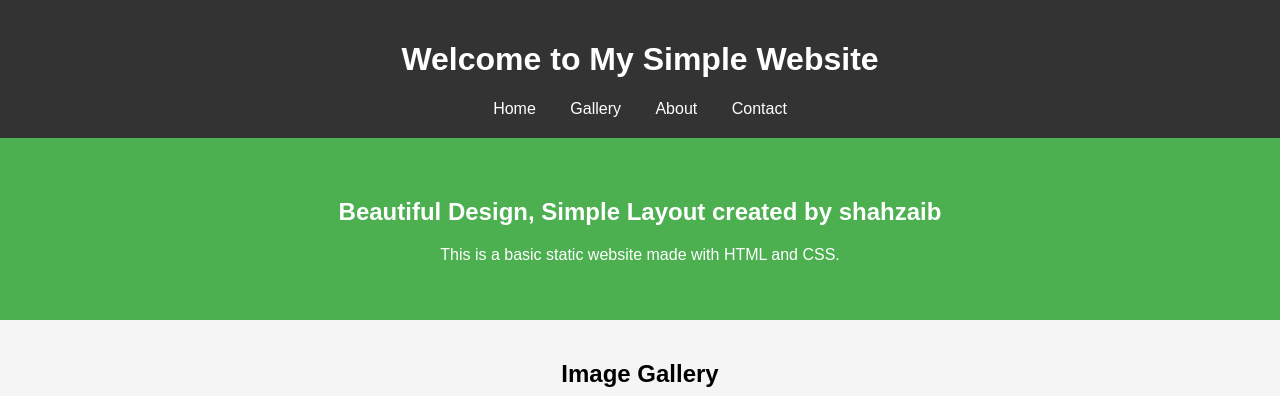
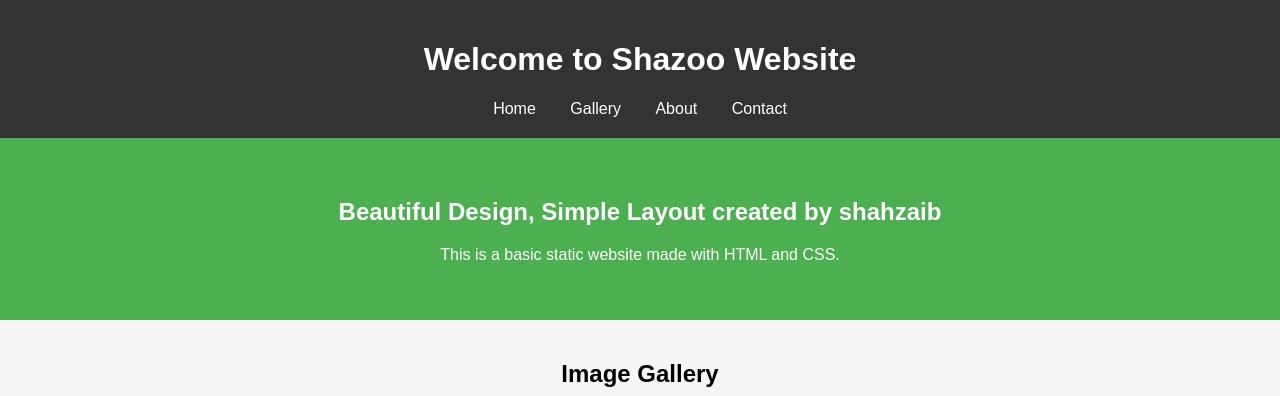
Before and after one commit to shazoo125/test, a plain HTML site: page index.html in a window 1280 px wide. Shown: the top 396 px of the page. Drawn offline with Linux system fonts and the light colour scheme.

Commit message:
Update index.html

```diff
--- a/index.html
+++ b/index.html
@@ -8,7 +8,7 @@
 </head>
 <body>
   <header>
-    <h1>Welcome to My Simple Website</h1>
+    <h1>Welcome to Shazoo Website</h1>
     <nav>
       <a href="#">Home</a>
       <a href="#">Gallery</a>
```
